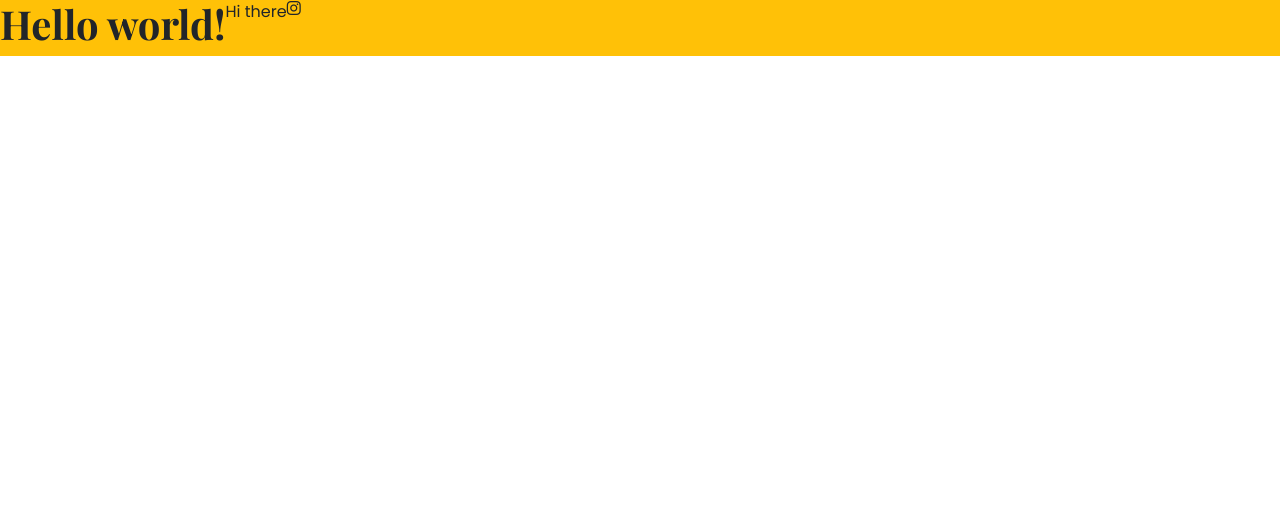
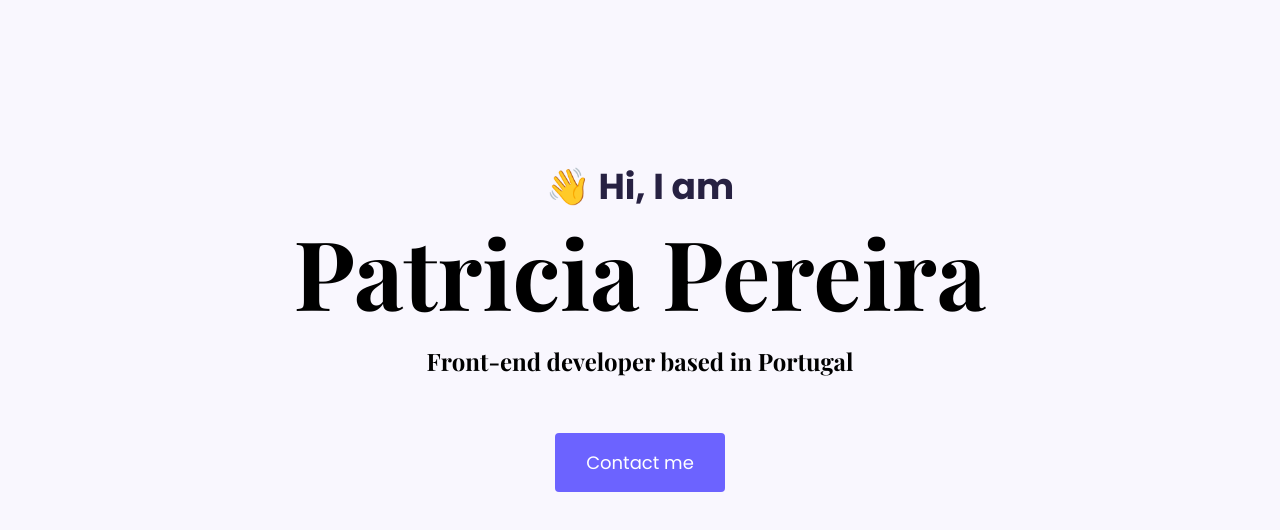
Before and after one commit to oksiklepykova/portfolio, a plain HTML site: page index.html in a window 1280 px wide. Drawn offline with nearby package versions, Linux system fonts and the light colour scheme; files that its build step writes are made by us from their sources.

Commit message:
Added Hero

```diff
--- a/index.html
+++ b/index.html
@@ -5,7 +5,7 @@
     <meta charset="UTF-8" />
     <meta name="viewport" content="width=device-width, initial-scale=1.0" />
     <meta http-equiv="X-UA-Compatible" content="ie=edge" />
-    <title>SceCodec Portfolio</title>
+    <title>SheCodes Portfolio</title>
 
     <link href="https://cdn.jsdelivr.net/npm/bootstrap@5.3.0-alpha1/dist/css/bootstrap.min.css" rel="stylesheet"
         integrity="sha384-GLhlTQ8iRABdZLl6O3oVMWSktQOp6b7In1Zl3/Jr59b6EGGoI1aFkw7cmDA6j6gD" crossorigin="anonymous" />
@@ -14,7 +14,7 @@
     <link
         href="https://fonts.googleapis.com/css2?family=Playfair+Display:wght@700&family=Poppins:wght@400;500;700&display=swap"
         rel="stylesheet" />
-    <link rel="stylesheet" href="styles/portfolio.css" />
+    <link rel="stylesheet" href="styles.css/portfolio.css" />
 
     <script src="https://cdn.jsdelivr.net/npm/bootstrap@5.3.0-alpha1/dist/js/bootstrap.bundle.min.js"
         integrity="sha384-w76AqPfDkMBDXo30jS1Sgez6pr3x5MlQ1ZAGC+nuZB+EYdgRZgiwxhTBTkF7CXvN"
@@ -23,12 +23,11 @@
 </head>
 
 <body>
-    <div class="d-flex bg-warning">
-        <h1>
-            Hello world!
-        </h1>
-        <p>Hi there</p>
-        <i class="fa-brands fa-instagram"></i>
+    <div class="hero">
+       <p>👋 Hi, I am</p>
+       <h1>Patricia Pereira</h1>
+       <h2 class="mb-5">Front-end developer based in Portugal</h2>
+       <a href="#" class="btn btn-branding">Contact me</a>
     </div>
 </body>
 
--- a/styles.css/portfolio.css
+++ b/styles.css/portfolio.css
@@ -1,12 +1,56 @@
 /* font-family: 'Playfair Display', serif;
     font-family: 'Poppins', sans-serif; */
 
-h1 {
-    font-family: "Playfair Display", serif;
+:root {
+    --brading-color: #6c63ff;
+    --secondary-color: #f9f7fe;
+    --heading-font-family: "Playfair Display", serif;
+    --default-font-family: "Poppins", sans-serif;
+}
+
+body {
+    font-family: var(--default-font-family);
+}
+
+h1, h2, h3, h4, h5, h6 {
+    color: black;
+    font-family: var(--heading-font-family);
     font-weight: bold;
 }
 
+h1 {
+    font-size: 96px;
+}
+
 p {
-    font-family: "Poppins", sans-serif;
     font-weight: normal;
 }
+
+.hero {
+    background: var(--secondary-color);
+    text-align: center;
+    padding: 160px 20px;
+}
+
+.hero p {
+    font-size: 36px;
+    font-weight: bold;
+    margin: 0;
+    color: #272142;
+}
+
+.hero h2 {
+    font-family: var(--heading-font-family);
+    font-weight: normal;
+    line-height: 2;
+    font-size: 24px;
+}
+
+.btn-branding {
+    background: var(--brading-color);
+    border-radius: 4px;
+    color: white;
+    font-size: 18px;
+    line-height: 27px;
+    padding: 15px 30px;
+}
```
